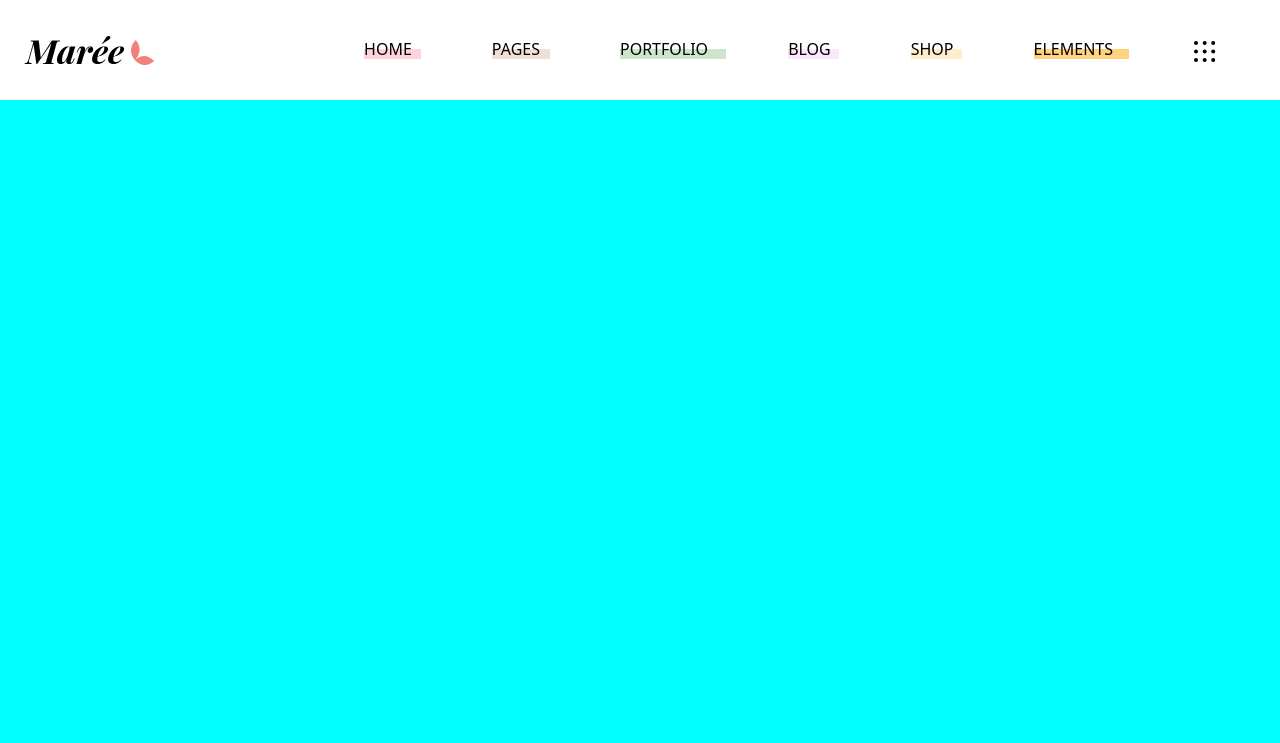
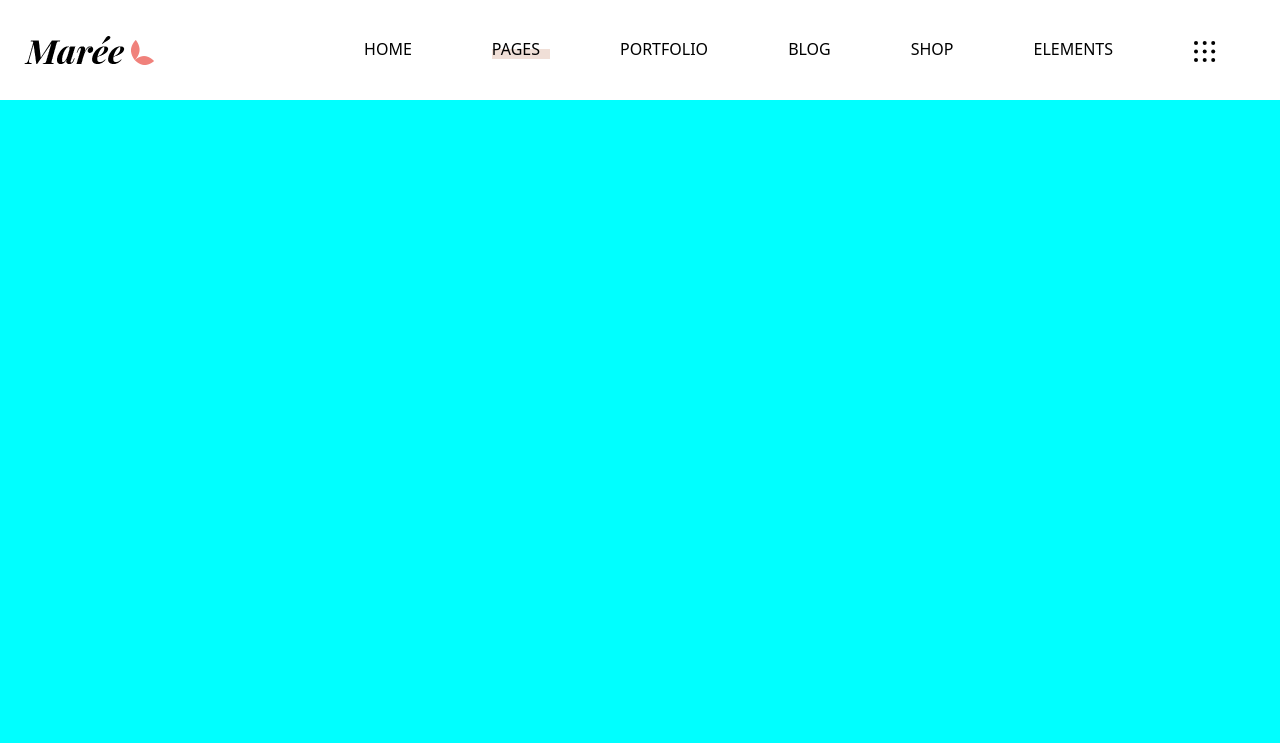
Before and after one commit to Richiisontheway/proj-html-vuejs, a Vue app: page / in a window 1280 px wide. Shown: the top 743 px of the page. Built offline with nearby package versions, Linux system fonts and the light colour scheme.

Commit message:
creazione dropdown

```diff
--- a/src/assets/scss/header.scss
+++ b/src/assets/scss/header.scss
@@ -36,21 +36,40 @@ header{
         }
     }
 }
-.home{
+// hover sui link
+:hover.home{
     border-bottom: 10PX SOLID rgba($color: pink, $alpha: 0.7);
 }
 .pages{
     border-bottom: 10px solid rgba($color: #E1C0B0, $alpha: 0.5);
 }
-.portfolio{
+:hover.portfolio{
     border-bottom: 10px solid rgba($color: green, $alpha: 0.2);
 }
-.blog{
+:hover.blog{
     border-bottom: 10px solid rgba($color: violet, $alpha: 0.2);
 }
-.shop{
+:hover.shop{
     border-bottom: 10px solid rgba($color: orange, $alpha: 0.2);
 }
-.element{
+:hover.element{
     border-bottom: 10px solid rgba($color: orange, $alpha: 0.5);
 }
+//creazione del dropdown
+.illustration--dropdown{
+    position: relative;
+    display: inline-block;
+
+    .illustration--dropdown_content{
+        display: none;
+        position: absolute;
+        background-color: rgba($color: #E1C0B0, $alpha: 1);
+        min-width: 160px;
+        padding: 10px 15px;
+        z-index: 1;
+    }
+
+    &:hover .illustration--dropdown_content{
+        display: block;
+    }
+}
--- a/src/assets/scss/partials/mixins.scss
+++ b/src/assets/scss/partials/mixins.scss
@@ -1,3 +1,4 @@
+//per creare la base del bordino dell'hover
 @mixin border-special{
     line-height: 0em;
     display: inline-block;
--- a/src/components/AppHeader.vue
+++ b/src/components/AppHeader.vue
@@ -20,10 +20,13 @@ export default {
             </div>
             <div class="list-container">
                 <ul>
-                    <li>
+                    <li class="illustration--dropdown">
                         <a href="#" class="home">
                             HOME
                         </a>
+                        <div class="illustration--dropdown_content">
+                            <a href="#">cia</a>
+                        </div>
                     </li>
                     <li>
                         <a href="#" class="pages">
--- a/src/store.js
+++ b/src/store.js
@@ -1,3 +1,5 @@
 import { reactive } from 'vue';
 
-export const store = reactive({});
+export const store = reactive({
+
+});
```
